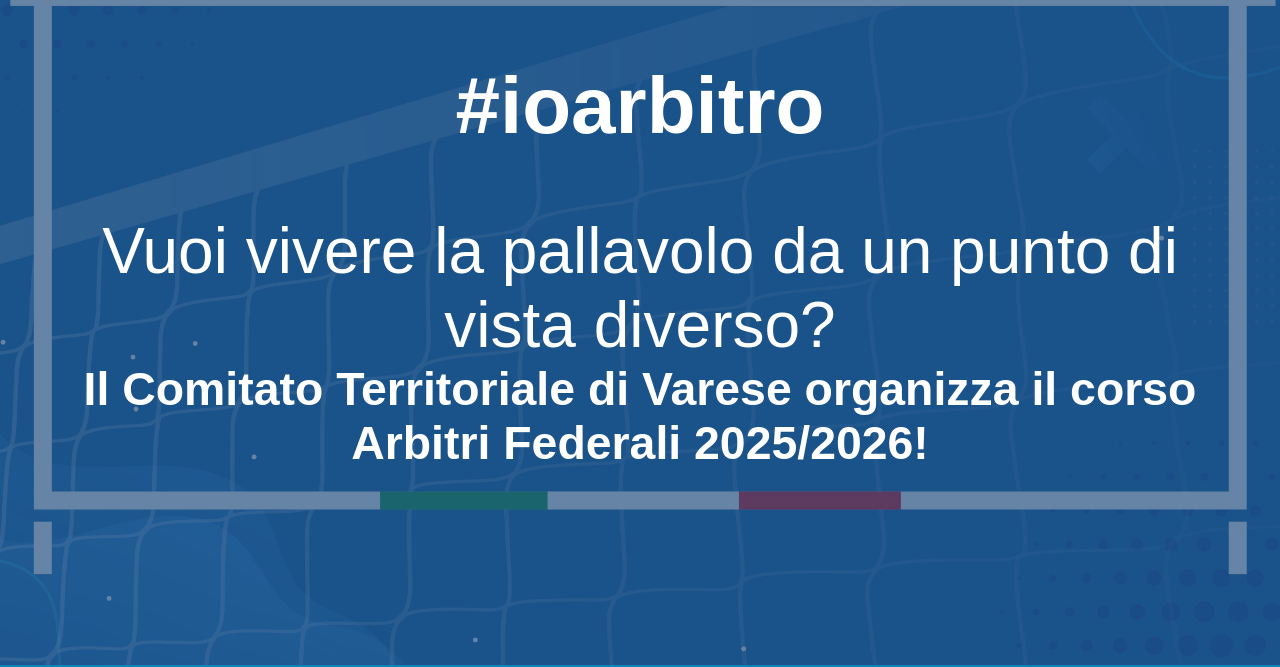
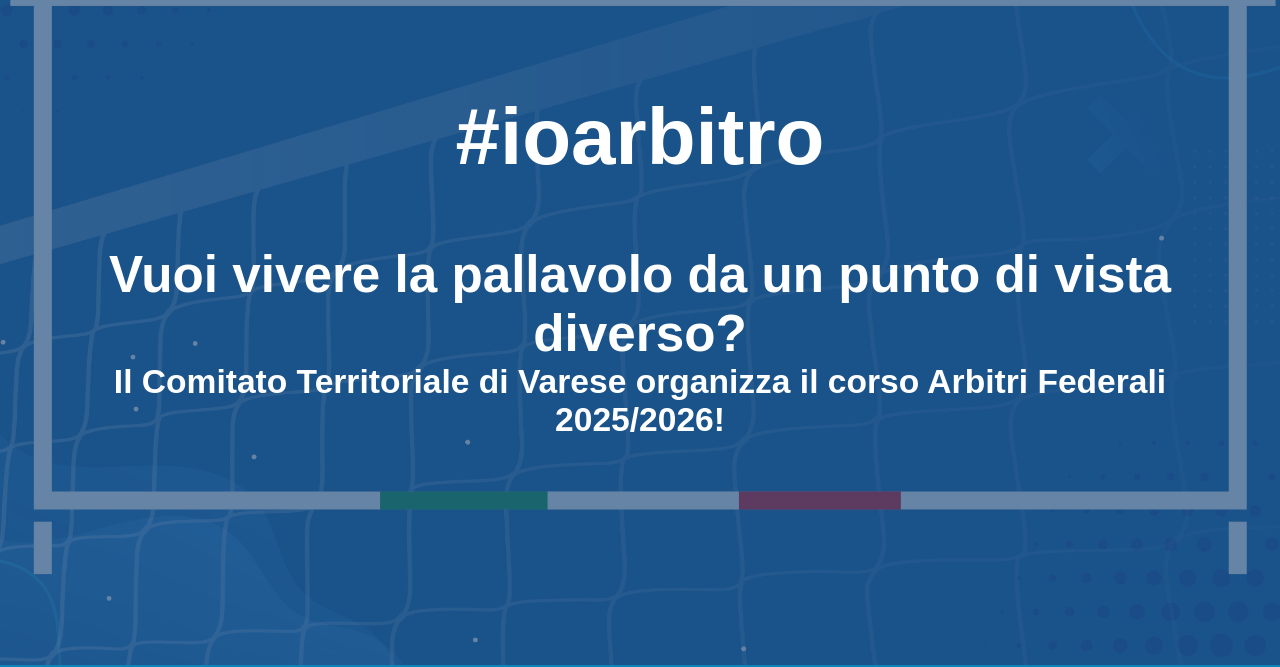
Before and after one commit to matteocheccacci/ioarbitro.github.io, a plain HTML site: page index.html in a window 1280 px wide. Shown: the part 135-802 px from the top of the page. Drawn offline with Linux system fonts and the light colour scheme; a web font is replaced by a local one.

Commit message:
Update font size

```diff
--- a/index.html
+++ b/index.html
@@ -30,7 +30,7 @@
     <div class="overlay">
       <h1 class="campaign">#ioarbitro</h1>
         <br><br><br>
-      <p class="slogan">Vuoi vivere la pallavolo da un punto di vista diverso?</p>
+      <h3 class="slogan">Vuoi vivere la pallavolo da un punto di vista diverso?</h3>
       <h2 class="explain">Il Comitato Territoriale di Varese organizza il corso Arbitri Federali 2025/2026!</h2>
     </div>
   </header>
--- a/style.css
+++ b/style.css
@@ -53,13 +53,13 @@ body {
 }
 
 .slogan {
-  font-size: 4rem;
+  font-size: 3.2rem;
   margin-top: 0.5rem;
   color: #ffffff;
 }
 
 .explain {
-  font-size: 2.9rem;
+  font-size: 2.1rem;
   color: white;
 }
 
```
